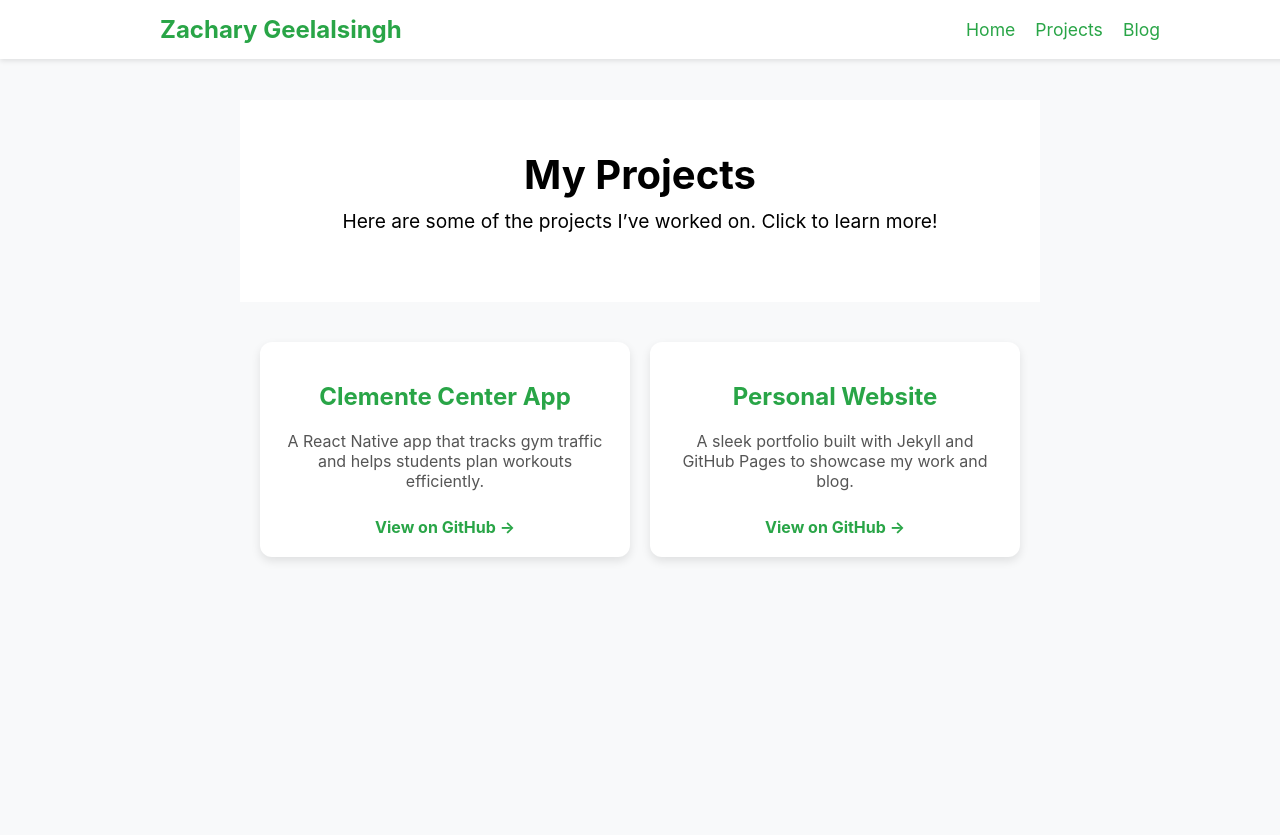
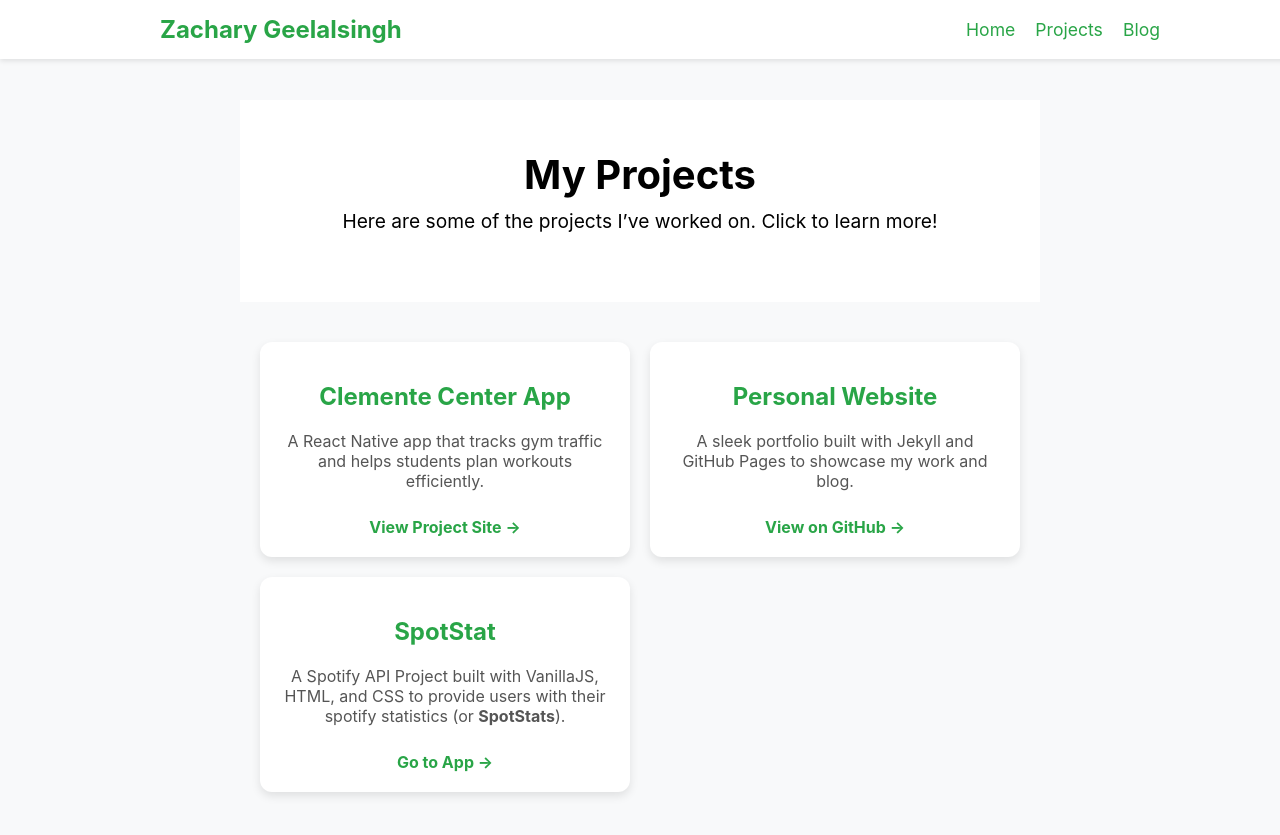
Before and after one commit to zacgee/zacgee.github.io, a Jekyll site: the page built from projects.md, in a window 1280 px wide. Shown: the top 835 px of the page. Built offline with Jekyll 4.4.1, drawn with Linux system fonts in a browser that asks for light colours.

Commit message:
Fixed image and added correct links

```diff
--- a/assets/styles.css
+++ b/assets/styles.css
@@ -68,7 +68,7 @@ body {
     margin-right: auto;
 }
 
-/* ======= Profile Card on About Page ======= */
+/* ======= Profile Card on Home Page ======= */
 .profile-card {
     background: white;
     border-radius: 12px;
@@ -82,6 +82,7 @@ body {
     height: 150px;
     border-radius: 50%;
     object-fit: cover;
+    object-position: top;
     border: 3px solid #29a547;
     margin-bottom: 15px;
 }
--- a/projects.md
+++ b/projects.md
@@ -17,14 +17,21 @@ permalink: /projects/
     <div class="project-card">
         <h2>Clemente Center App</h2>
         <p>A React Native app that tracks gym traffic and helps students plan workouts efficiently.</p>
-        <a href="" target="_blank">View on GitHub →</a>
+        <a href="https://sites.google.com/my.fit.edu/pantherfit/home?authuser=0" target="_blank">View Project Site →</a>
     </div>
 
     <!-- Project 2 -->
     <div class="project-card">
         <h2>Personal Website</h2>
         <p>A sleek portfolio built with Jekyll and GitHub Pages to showcase my work and blog.</p>
-        <a href="" target="_blank">View on GitHub →</a>
+        <a href="https://github.com/zacgee/zacgee.github.io" target="_blank">View on GitHub →</a>
+    </div>
+
+    <!-- Project 3 -->
+    <div class="project-card">
+        <h2>SpotStat</h2>
+        <p>A Spotify API Project built with VanillaJS, HTML, and CSS to provide users with their spotify statistics (or <strong>SpotStats</strong>).</p>
+        <a href="https://spotstats-c95dd.web.app/" target="_blank">Go to App →</a>
     </div>
 
 </div>
```
Also changed, not shown: index.md (+1 -1 lines), 1 other file.
